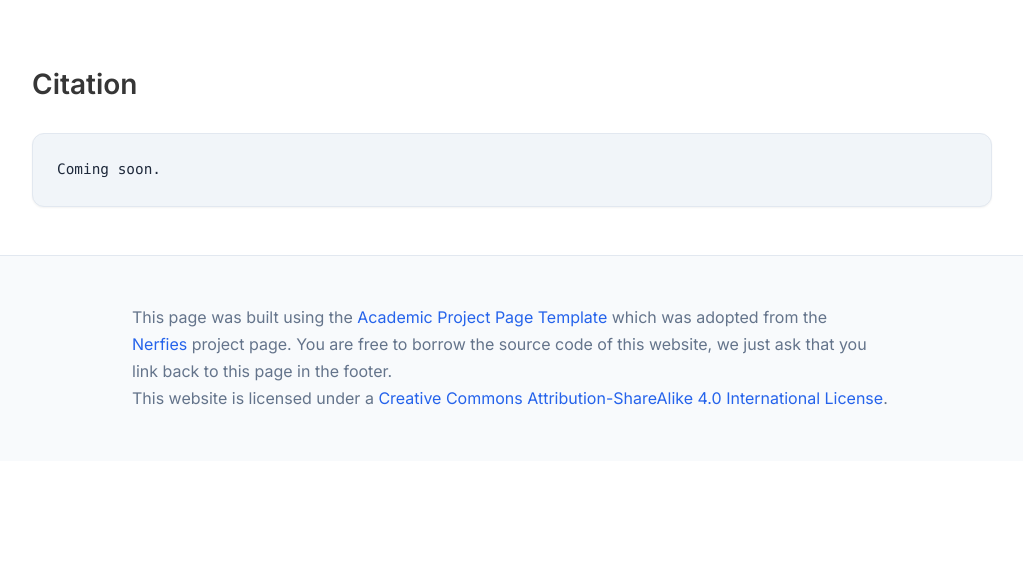
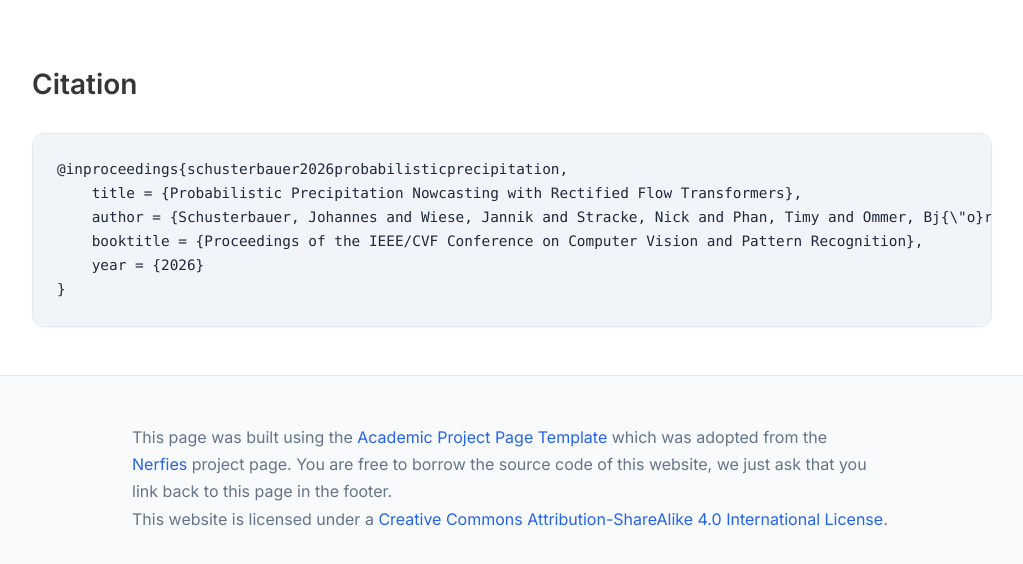
Before and after one commit to CompVis/weather-rf, a plain HTML site: page index.html in a window 1280 px wide. Shown: the part 6297-6861 px from the top of the page, without its empty margins (128-1151 px from the left). Before the commit the page ends 6801 px from the top, so only its background shows below. Drawn offline with nearby package versions, Linux system fonts and the light colour scheme; some icons are missing.

Commit message:
added citation

```diff
--- a/index.html
+++ b/index.html
@@ -826,7 +826,12 @@
       <div class="bibtex-header">
         <h2 class="title">Citation</h2>
       </div>
-      <pre id="bibtex-code"><code>Coming soon.</code></pre>
+      <pre id="bibtex-code"><code>@inproceedings{schusterbauer2026probabilisticprecipitation,
+    title = {Probabilistic Precipitation Nowcasting with Rectified Flow Transformers},
+    author = {Schusterbauer, Johannes and Wiese, Jannik and Stracke, Nick and Phan, Timy and Ommer, Bj{\"o}rn},
+    booktitle = {Proceedings of the IEEE/CVF Conference on Computer Vision and Pattern Recognition},
+    year = {2026}
+}</code></pre>
     </div>
 </section>
 <!--End BibTex citation -->
```
